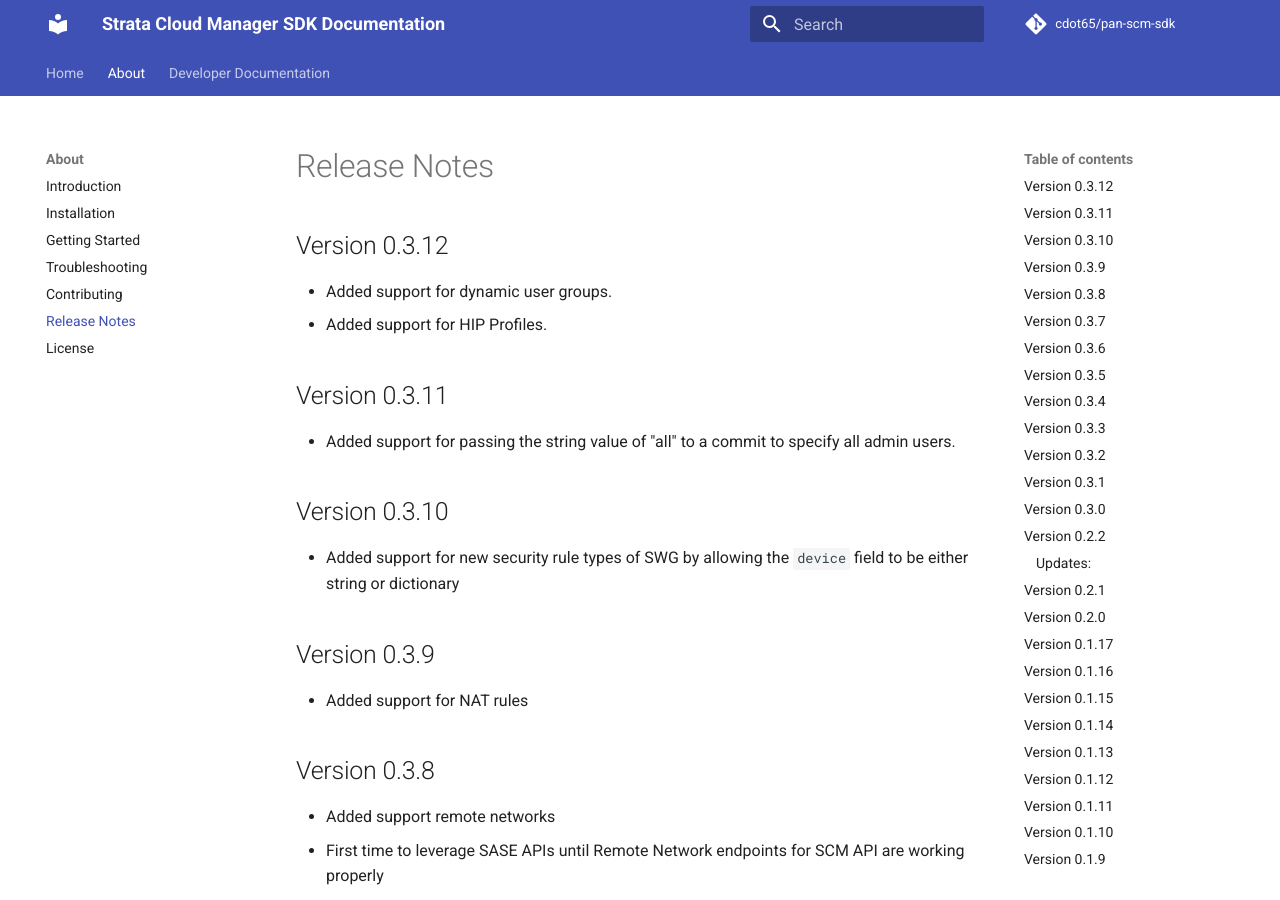
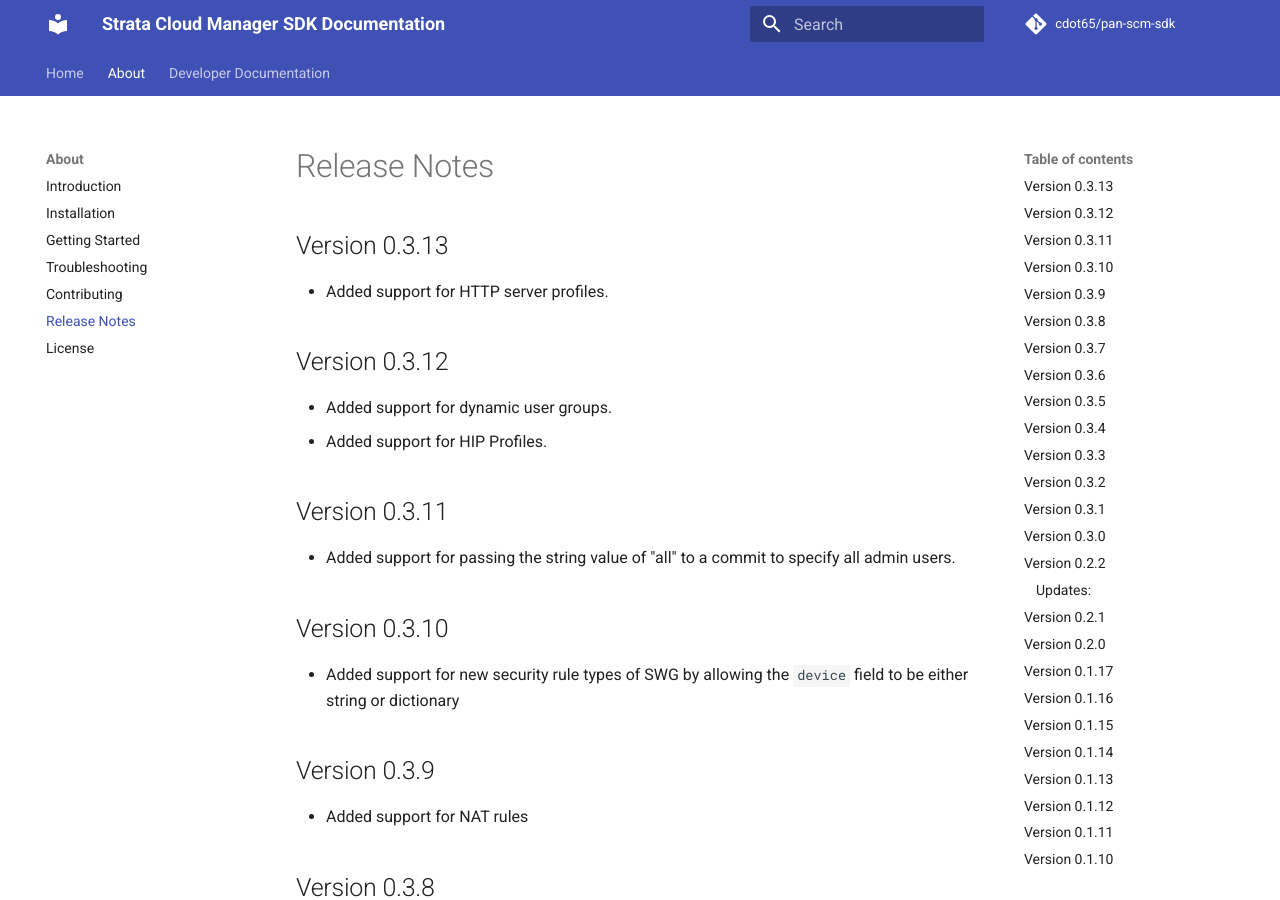
Before and after one commit to cdot65/pan-scm-sdk, an MkDocs documentation site: the page built from docs/about/release-notes.md, in a window 1280 px wide and 900 px high. Built offline with MkDocs 1.6.1 and Material for MkDocs 9.7.7, drawn with Linux system fonts in a browser that asks for light colours; comment, search, counter and statistics services are not loaded.

Commit message:
Update to version 0.3.13 with HTTP server profiles support
This release adds support for HTTP server profiles, enhancing the SDK's functionality. The version number has been updated in `pyproject.toml`, and the release notes have been updated accordingly.

```diff
--- a/docs/about/release-notes.md
+++ b/docs/about/release-notes.md
@@ -1,3 +1,7 @@
+## Version 0.3.13
+
+- Added support for HTTP server profiles.
+
 ## Version 0.3.12
 
 - Added support for dynamic user groups.
--- a/pyproject.toml
+++ b/pyproject.toml
@@ -1,6 +1,6 @@
 [tool.poetry]
 name = "pan-scm-sdk"
-version = "0.3.12"
+version = "0.3.13"
 description = "Python SDK for Palo Alto Networks Strata Cloud Manager."
 authors = ["Calvin Remsburg <calvin@cdot.io>"]
 license = "Apache 2.0"
```
